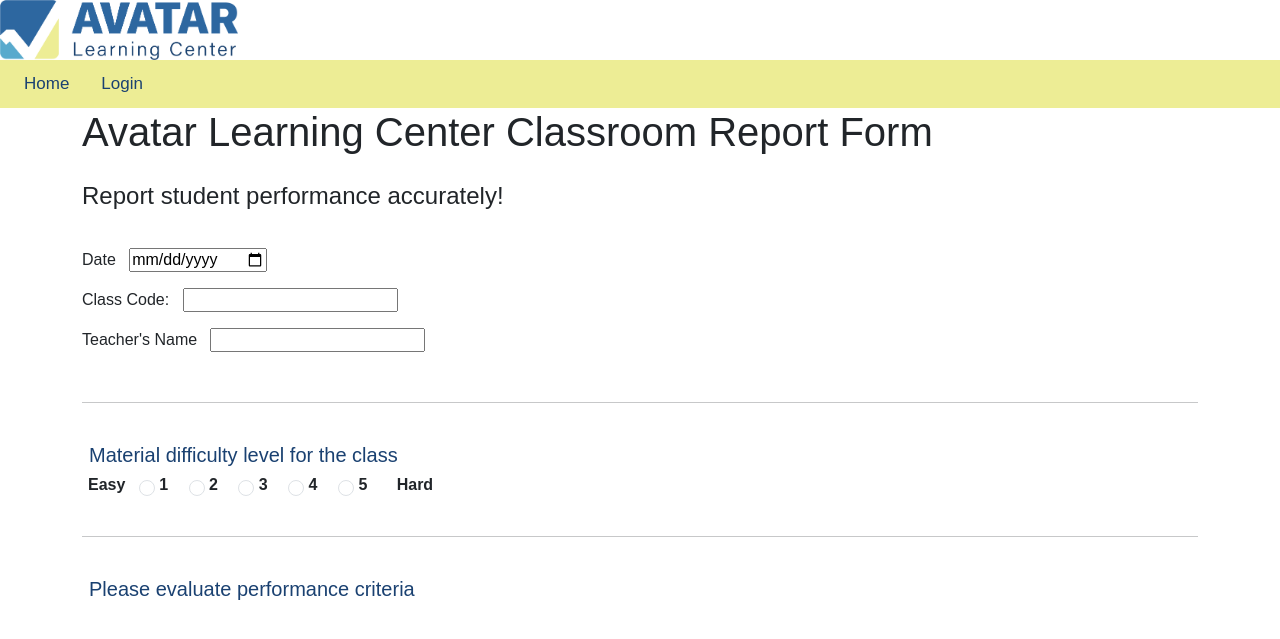
After one commit to blusine/Avatar-Send-Messages-Test, a Flask app: page /classreport in a window 1280 px wide. The commit adds this page. Shown: the top 639 px of the page. Run offline with Flask 3, Linux system fonts and the light colour scheme.

Commit message:
built classreport frame

```diff
--- a/main.py
+++ b/main.py
@@ -1,47 +1,72 @@
-from flask import Flask, render_template
-from flask_wtf import FlaskForm
-from wtforms import StringField, PasswordField
-from wtforms.validators import InputRequired
-
-import sys, os
-#sys.path.insert(0, os.getcwd()+"/Static")
-x = os.getcwd()
-import utils
+from flask import Flask, render_template, redirect, url_for, request
+from flask_wtf import FlaskForm, CSRFProtect
+from wtforms import StringField, PasswordField, DateField, RadioField
+from wtforms.validators import InputRequired, Email
+from datetime import date as dt
 from utils import read_data
 
-#df = read_data()
-
 app = Flask('__name__')
+csrf = CSRFProtect(app)
 app.config['SECRET_KEY'] = 'Mysecret!'
 app.jinja_env.lstrip_blocks = True
 app.jinja_env.trim_blocks = True
 
 class LoginForm(FlaskForm):
-  username = StringField('username', validators=[InputRequired(),] )
-  password = PasswordField('password', validators=[InputRequired(),] )
-  classroom = StringField('classroom', validators=[InputRequired(),] )
+  username = StringField('Zoom Email:', validators=[InputRequired("Input Required!"),  Email()] )
+  password = PasswordField('Zoom Password:', validators=[InputRequired(),] )
+  classroom = StringField('Class Code:', validators=[InputRequired(),] )
+
+class ReportForm(FlaskForm):
+  date = DateField(description="Class Date")
+  classroom = StringField('Class Code:', validators=[InputRequired(),] )
+  teachername = StringField("Teacher's Name", validators=[InputRequired(),] )
+  difficultylevel = RadioField()
 
 
-@app.route('/', methods = ["GET", "POST"])
+@app.route('/', methods = ["POST", "GET"])
 def login():
-  form = LoginForm()
+  form = LoginForm(username = "avatarmath.space.9@gmail.com", classroom = "v6sl7dl")
   if form.validate_on_submit():
-    #x = os.getcwd()
-    #df = pd.read_csv('/data/ALC_Class_Report_Test.csv')
-    return f'<h1> Username: {form.username.data} Password: {form.password.data} Classroom: {form.classroom.data} Working Directory: {x} </h1>'
-    #return f'<h1> data </h1> <br><br> <h2> {df} </h2'
+    df = read_data(form.username.data, form.password.data, form.classroom.data)
+    if (df is not None) & (not df.empty):
+      teachername = df["Teacher"].iloc[0]
+      form2 = ReportForm(teachername = teachername, date = dt.today())
+      classroom = request.form.get('classroom')
+      df2 = df["Student Name"]
+      print("df2: ", df2)
+      mycols = ['Attendance', 'Homework', 'Academic Performance', 'Comments?', 'Tardy - Send SMS']
+      #df2 = df2.reindex(df2.columns.tolist() + mycols,axis=1)
+      #df2 = df2.reindex(columns = [*df2.columns.tolist(), *mycols], fill_value=1)
+      #df2[['Attendance', 'Homework', 'Tardy - Send SMS']] == 1
 
+      #df2['Attendance'] = '<input type="checkbox" />'
+
+      #df.insert(loc = 0,column = 'PPA',value = '<input type="checkbox" />')
+      #df2['Academic Performance'] == 2
+      #df2['Comments?'] == 3
+      #headings = df2.columns.to_list()
+      #df2 = df2.to_json(orient='records')
+      #return redirect(url_for('classreport'))
+      #df2 = df2.to_html(index=False)
+      #print("df2: ", df2)
+      return render_template('classreport.html', form = form2, data = df2)
+      #return f'<h1> data </h1> <br><br> <h2> {df} </h2'
+    else:
+      header_message = "Wrong Input"
+      body_message = "Incorrect Email, Password or Class Code"
+      #return f'<h1> data </h1> <br><br> <h2> {df} </h2'
+      return redirect(url_for('error_message', header_message=header_message , body_message=body_message))
   return render_template('login.html', form = form)
-  #else:
-    #<a href="{{ url_for('page_not_found') }}">Go to home</a>
 
-@app.errorhandler(404)
-def page_not_found(error):
-    return render_template("404.html"), 404
+@app.route('/classreport', methods = ["GET", "POST"])
+def classreport():
+  form2 = ReportForm()
+  return render_template('classreport.html', form = form2)
+
+@app.route('/error/<header_message>/<body_message>', methods = ["GET", "POST"])
+def error_message(header_message, body_message):
+    return render_template("error.html", header_message=header_message, body_message=body_message)
 
 if (__name__) == "__main__":
   import pandas as pd
-  #df = pd.read_csv('/data/ALC_Class_Report_Test.csv')
-  #df = read_data()
-  #print(df)
   app.run(host='0.0.0.0', port=8080, debug = True)
--- /dev/null
+++ b/templates/_renderfield.html
@@ -0,0 +1,13 @@
+{% macro renderfield(field) %}
+{{ field.label }}
+&nbsp
+{{ field(**kwargs)|safe }}
+<ul>
+  {% for error in field.errors %}
+  <li>
+    {{ error }}
+  </li>
+  {% endfor %}
+</ul>
+
+{% endmacro %}
--- /dev/null
+++ b/templates/classreport.html
@@ -0,0 +1,68 @@
+{% from 'header.html' import header %}
+{% from '_renderfield.html' import renderfield %}
+<!DOCTYPE html>
+<html>
+  <head> {{ header(title) }} </head>
+  <body>
+    <div class = "container">
+      <h1>
+        Avatar Learning Center Classroom Report Form
+      </h1>
+      <br>
+      <h4> Report student performance accurately! <br><br>
+      </h4>
+
+      <form method = ["GET", "POST"] action = "/classreport">
+        {{ form.csrf_token }}
+
+        {{ renderfield(form.date) }}
+        {{ renderfield(form.classroom) }}
+        {{ renderfield(form.teachername) }}
+
+        <br><hr><br>
+
+        <fieldset class = fieldset-auto-width style = "
+    padding: 6px; input: margin: 0.5rem; ">
+        <legend style = "background-color: #fff; color: #1a4171; padding: 1px 1px;font-size:20px">Material difficulty level for the class</legend>
+          <label id = "easy"> <b> Easy </b> </label> &nbsp
+        <div class="form-check-inline">
+          <input class="form-check-input" type="radio" name="inlineRadioOptions" id="inlineRadio1" value="1">
+        <label class="form-check-label" for="inlineRadio1"><b>1</b></label>
+        </div>
+
+      <div class="form-check-inline">
+        <input class="form-check-input" type="radio" name="inlineRadioOptions" id="inlineRadio2" value="2">
+        <label class="form-check-label" for="inlineRadio2"><b>2</b></label>
+      </div>
+      <div class="form-check-inline">
+        <input class="form-check-input" type="radio" name="inlineRadioOptions" id="inlineRadio3" value="3">
+        <label class="form-check-label" for="inlineRadio3"><b>3</b></label>
+      </div>
+      <div class="form-check-inline">
+        <input class="form-check-input" type="radio" name="inlineRadioOptions" id="inlineRadio4" value="4">
+        <label class="form-check-label" for="inlineRadio4"><b>4</b></label>
+      </div>
+      <div class="form-check-inline">
+        <input class="form-check-input" type="radio" name="inlineRadioOptions" id="inlineRadio5" value="5">
+        <label class="form-check-label" for="inlineRadio5"><b>5</b></label>
+      </div>
+        &nbsp
+        <label id = "easy"> <b>Hard</b> </label>
+        </fieldset>
+
+        <br><hr><br>
+
+              <fieldset class = fieldset-auto-width style = "
+    padding: 6px; input: margin: 0.5rem; ">
+        <legend style = "background-color: #fff; color: #1a4171; padding: 1px 1px;font-size:20px">Please evaluate performance criteria</legend>
+
+
+
+              </fieldset>
+
+      </form>
+
+
+    </div>
+  </body>
+</html>
--- a/templates/header.html
+++ b/templates/header.html
@@ -4,64 +4,69 @@
 	<!--p class="brand">Header</p-->
   <meta charset="utf-8">
   <meta name = "viewport" content="width=device-width, initial-scale=1.0">
-  <!--link href="https://cdn.jsdelivr.net/npm/bootstrap@5.3.0/dist/css/bootstrap.min.css" rel="stylesheet" integrity="sha384-9ndCyUaIbzAi2FUVXJi0CjmCapSmO7SnpJef0486qhLnuZ2cdeRhO02iuK6FUUVM" crossorigin="anonymous"-->
+  <link href="https://cdn.jsdelivr.net/npm/bootstrap@5.3.0/dist/css/bootstrap.min.css" rel="stylesheet" integrity="sha384-9ndCyUaIbzAi2FUVXJi0CjmCapSmO7SnpJef0486qhLnuZ2cdeRhO02iuK6FUUVM" crossorigin="anonymous">
   </head>
     <title>Avatar Learning Center</title>
-    <img src = 'https://avatar-send-messages-test--lusinebaghdasa1.repl.co/static/Avatar%20Logo.png' height = '60' >
+    <img src = 'https://avatar-send-messages-test--lusinebaghdasa1.repl.co/static/Avatar%20Logo.png' height = '60'>
 
     <style>
   		body {
   			font: 100% arial, helvetica, sans-serif;
   		}
   		fieldset {
-  			padding: 0 1em 1em 1em;
+  			padding: 1em 1em 1em 1em;
   		}
+
+      fieldset-auto-width {
+        display: inline-block;
+      }
+
   		legend {
   			padding: 1em;
   		}
 
-      ul {
-        list-style-type: none;
-        margin: 0;
-        padding: 0;
-        overflow: hidden;
-        background-color: #EDED95;
+      container {
+        max-width = 720 px;
+        margin: 0 auto ;
+        justify-content: center;
       }
 
-      li {
-        float: left;
+      .topnav {
+        overflow: hidden;
+        background-color: #EDED95
       }
 
-      li a {
-        display: block;
-        color: black;
+      .topnav a {
+        float: left;
+        color: #1a4171;
         text-align: center;
-        padding: 14px 16px;
+        padding: 14px 8px;
         text-decoration: none;
+        font-size: 17px;
       }
 
-      li a:hover {
+      .topnav a:hover {
         background-color: #fddd54;
+        color: black;
       }
-      #container {
-        max-width = 520 px;
-        margin: 0 auto;
-      }
+
     </style>
 
   	{% if title %}
   		<p class="page-title">{{ title }}</p>
   	{% endif %}
-  	<nav>
-  		<ul class="links">
-        <li class="links__link"><a href="https://avatarlc.com/" {{ 'nav__link--active' if request.path == "https://avatarlc.com/" }} >Home</
-        </li>
 
-  			<li class="links__link"><a href="{{ url_for('login') }}" {{ 'nav__link--active' if request.path == url_for('login') }} >Login</a>
-        </li>
+  	<nav class="topnav" style="background-color: #EDED95;">
+
+  		<!--ul class="links"-->
+        <a class="links__link"><a href="https://avatarlc.com/" {{ 'nav__link--active' if request.path == "https://avatarlc.com/" }} >Home</
+        </a>
+
+  			<a class="links__link"><a href="{{ url_for('login') }}" {{ 'nav__link--active' if request.path == url_for('login') }} >Login</a>
+        </a>
   			<!--li class="links__link"><a href="#">Blog</a></li>
   			<li class="links__link"><a href="#">Profile</a></li-->
-  		</ul>
+  		<!--/ul-->
   	</nav>
 </header>
 {% endmacro %}
```
Also changed, not shown: templates/404.html (deleted, +0 -18 lines), templates/error.html (added, +19 -0 lines), templates/login.html (+9 -10 lines), utils.py (+37 -2 lines).
